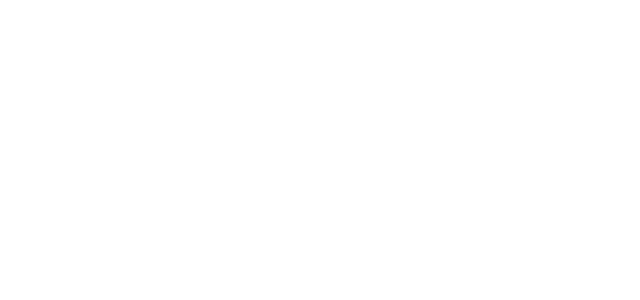
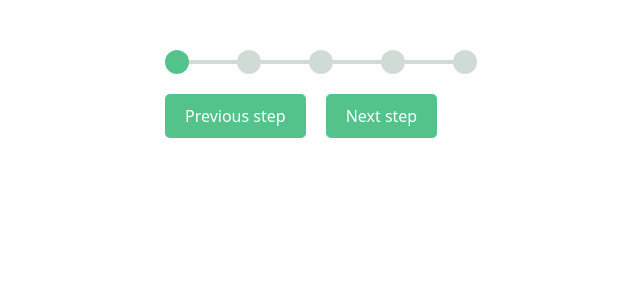
Before and after one commit to zh3nhua94/my-components, a React (Vite) app: page /stepper in a window 1280 px wide. Before the commit this address had no page. Shown: the top 300 px of the page, without its empty margins (75-715 px from the left). Built offline with nearby package versions, Linux system fonts and the light colour scheme.

Commit message:
feat: add stepper component

```diff
--- a/src/App.tsx
+++ b/src/App.tsx
@@ -10,6 +10,7 @@
 import LazyLoadingPage from "./pages/lazyLoading/LazyLoadingPage";
 import ModalPage from "./pages/Modal/ModalPage";
 import MultiStepFormPage from "./pages/MultiStepForm/MultiStepFormPage";
+import StepperPage from "./pages/stepper/StepperPage";
 
 function App() {
 	return (
@@ -59,6 +60,10 @@
 					path="/multi-step-form"
 					element={<MultiStepFormPage />}
 				/>
+				<Route
+					path="/stepper"
+					element={<StepperPage />}
+				/>
 			</Routes>
 		</>
 	);
--- /dev/null
+++ b/src/components/Stepper/Stepper.css
@@ -0,0 +1,25 @@
+.stepper-container {
+	display: flex;
+	align-items: center;
+}
+
+.stepper-circle {
+	border-radius: 50%;
+	width: 24px;
+	height: 24px;
+}
+
+.stepper-bar {
+	height: 4px;
+	width: 48px;
+}
+
+.stepper-circle.stepper-active,
+.stepper-bar.stepper-active {
+	background-color: #53c28b;
+}
+
+.stepper-circle.stepper-gray,
+.stepper-bar.stepper-gray {
+	background-color: #d1dbd5;
+}
--- /dev/null
+++ b/src/components/Stepper/Stepper.tsx
@@ -0,0 +1,25 @@
+import { Fragment } from "react";
+import "./Stepper.css";
+
+const Stepper = ({ currentStep, numberOfSteps }: { currentStep: number; numberOfSteps: number }) => {
+	//determine the color of the circle based on steps
+	const activeColor = (index: number) => {
+		return currentStep - 1 >= index ? "stepper-active" : "stepper-gray";
+	};
+
+	//determine if the step is the final step
+	const isFinalStep = (index: number) => index === numberOfSteps - 1;
+
+	return (
+		<div className="stepper-container">
+			{Array.from({ length: numberOfSteps }).map((_, index) => (
+				<Fragment key={index}>
+					<div className={`stepper-circle ${activeColor(index)}`}></div>
+					{!isFinalStep(index) && <div className={`stepper-bar ${activeColor(index + 1)}`}></div>}
+				</Fragment>
+			))}
+		</div>
+	);
+};
+
+export default Stepper;
--- a/src/pages/home/Home.tsx
+++ b/src/pages/home/Home.tsx
@@ -48,6 +48,10 @@
 						title={"Multi Step Form"}
 						link={"/multi-step-form"}
 					/>
+					<MuiListItem
+						title={"Stepper"}
+						link={"/stepper"}
+					/>
 				</List>
 			</Box>
 		</Box>
--- /dev/null
+++ b/src/pages/stepper/StepperPage.tsx
@@ -0,0 +1,26 @@
+import { useState } from "react";
+import Stepper from "../../components/Stepper/Stepper";
+
+const StepperPage = () => {
+	const [currentStep, setCurrentStep] = useState(1);
+	const NUMBER_OF_STEPS = 5;
+
+	//stepper handlers
+	const goToNextStep = () => setCurrentStep((prev) => (prev === NUMBER_OF_STEPS ? prev : prev + 1));
+	const goToPreviousStep = () => setCurrentStep((prev) => (prev <= 1 ? prev : prev - 1));
+
+	return (
+		<div className="page-container">
+			<Stepper
+				currentStep={currentStep}
+				numberOfSteps={NUMBER_OF_STEPS}
+			/>
+			<div style={{ marginTop: "20px", display: "flex", gap: "20px" }}>
+				<button onClick={goToPreviousStep}>Previous step</button>
+				<button onClick={goToNextStep}>Next step</button>
+			</div>
+		</div>
+	);
+};
+
+export default StepperPage;
```
